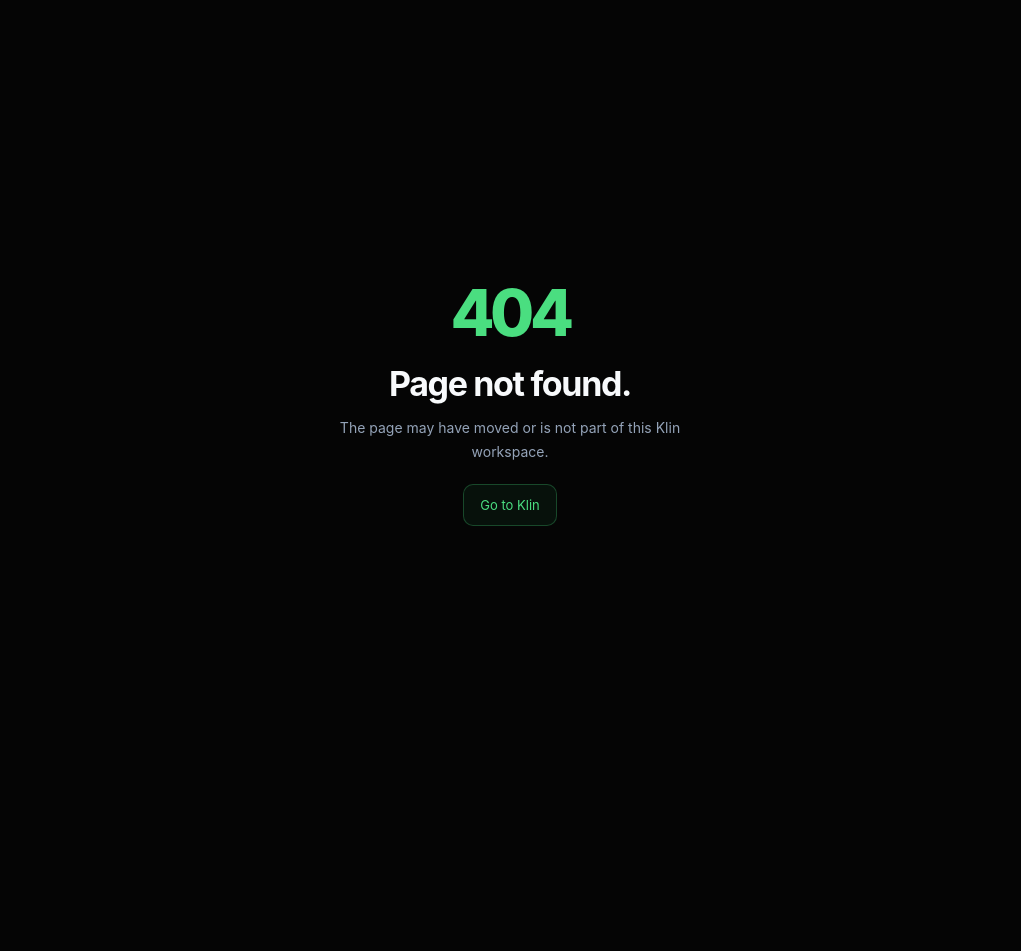
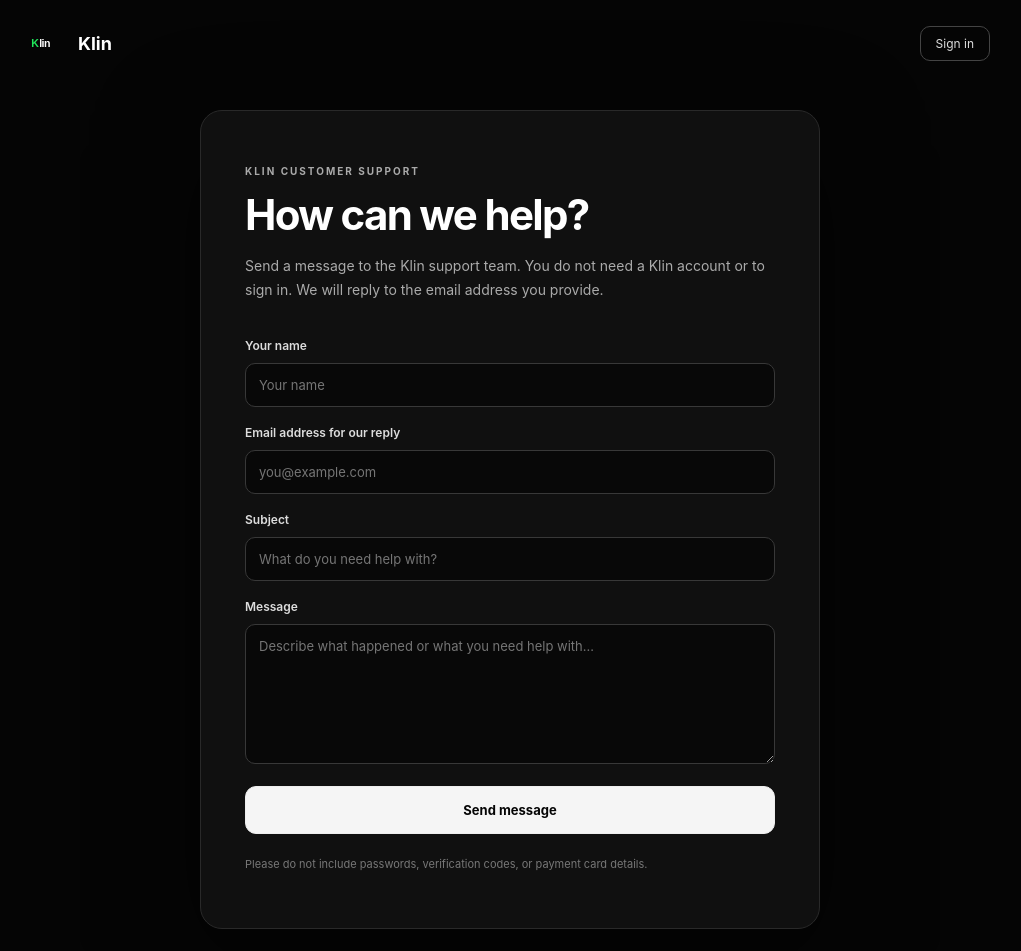
Before and after one commit to skiveens67-stack/klin.Ai, a Next.js app: page /support in a window 1280 px wide. Before the commit this address had no page. Shown: the top 951 px of the page, without its empty margins (130-1151 px from the left). Before the commit the page ends 800 px from the top, so only its background shows below. Built offline with nearby package versions, Linux system fonts and the light colour scheme.

Commit message:
Add public no-account Klin support page

```diff
--- /dev/null
+++ b/app/support/page.tsx
@@ -0,0 +1,63 @@
+"use client";
+
+import Link from "next/link";
+import { useState, type FormEvent } from "react";
+
+export default function PublicSupportPage() {
+  const [name, setName] = useState("");
+  const [email, setEmail] = useState("");
+  const [subject, setSubject] = useState("");
+  const [message, setMessage] = useState("");
+  const [website, setWebsite] = useState("");
+  const [busy, setBusy] = useState(false);
+  const [notice, setNotice] = useState("");
+  const [error, setError] = useState("");
+
+  async function submit(event: FormEvent<HTMLFormElement>) {
+    event.preventDefault();
+    if (busy) return;
+    setBusy(true); setError(""); setNotice("");
+    try {
+      const response = await fetch("/api/support/contact", {
+        method: "POST",
+        headers: { "Content-Type": "application/json" },
+        credentials: "same-origin",
+        body: JSON.stringify({ name, email, subject, message, website }),
+      });
+      const result = await response.json() as { error?: string; message?: string };
+      if (!response.ok) throw new Error(result.error || "Your message could not be sent.");
+      setNotice(result.message || "Your message has been sent to Klin Support.");
+      setName(""); setEmail(""); setSubject(""); setMessage(""); setWebsite("");
+    } catch (caught) {
+      setError(caught instanceof Error ? caught.message : "Your message could not be sent.");
+    } finally { setBusy(false); }
+  }
+
+  return <main className="public-support-page">
+    <header className="public-support-header">
+      <Link href="/" className="public-support-brand"><img src="/klin-logo.svg" alt="Klin" /> <span>Klin</span></Link>
+      <Link href="/login" className="public-support-login">Sign in</Link>
+    </header>
+    <section className="public-support-card">
+      <p className="public-support-kicker">KLIN CUSTOMER SUPPORT</p>
+      <h1>How can we help?</h1>
+      <p className="public-support-intro">Send a message to the Klin support team. You do not need a Klin account or to sign in. We will reply to the email address you provide.</p>
+      <form onSubmit={submit} className="public-support-form">
+        <label htmlFor="support-name">Your name</label>
+        <input id="support-name" required maxLength={100} autoComplete="name" value={name} onChange={e => setName(e.target.value)} placeholder="Your name" />
+        <label htmlFor="support-email">Email address for our reply</label>
+        <input id="support-email" type="email" required maxLength={254} autoComplete="email" value={email} onChange={e => setEmail(e.target.value)} placeholder="you@example.com" />
+        <label htmlFor="support-subject">Subject</label>
+        <input id="support-subject" required minLength={3} maxLength={140} value={subject} onChange={e => setSubject(e.target.value)} placeholder="What do you need help with?" />
+        <label htmlFor="support-message">Message</label>
+        <textarea id="support-message" required minLength={10} maxLength={5000} rows={7} value={message} onChange={e => setMessage(e.target.value)} placeholder="Describe what happened or what you need help with…" />
+        <div className="support-honeypot" aria-hidden="true"><label htmlFor="support-website">Website</label><input id="support-website" tabIndex={-1} autoComplete="off" value={website} onChange={e => setWebsite(e.target.value)} /></div>
+        {error && <p className="public-support-error" role="alert">{error}</p>}
+        {notice && <p className="public-support-success" role="status">{notice}</p>}
+        <button type="submit" disabled={busy}>{busy ? <><span className="support-button-spinner" /> Sending message…</> : "Send message"}</button>
+      </form>
+      <p className="public-support-footnote">Please do not include passwords, verification codes, or payment card details.</p>
+    </section>
+    <footer className="public-support-footer">Klin Support · <a href="mailto:support@klin.help">support@klin.help</a></footer>
+  </main>;
+}
```
